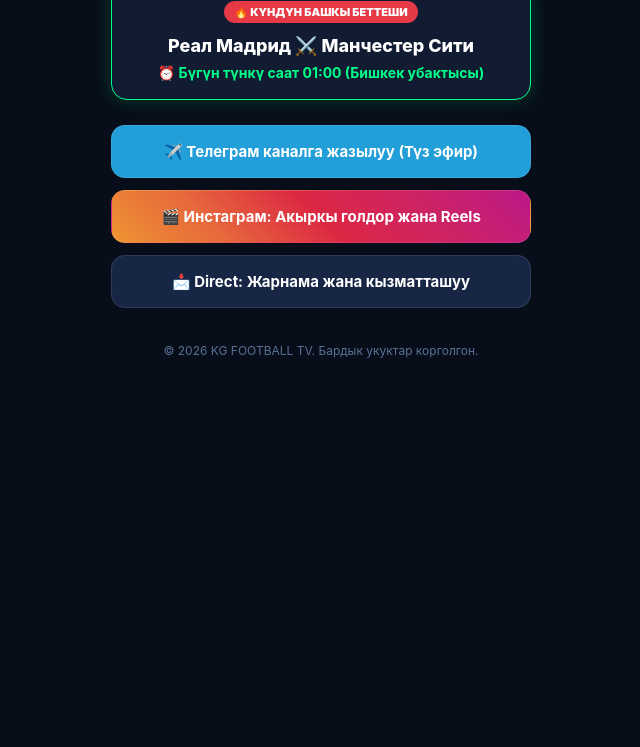
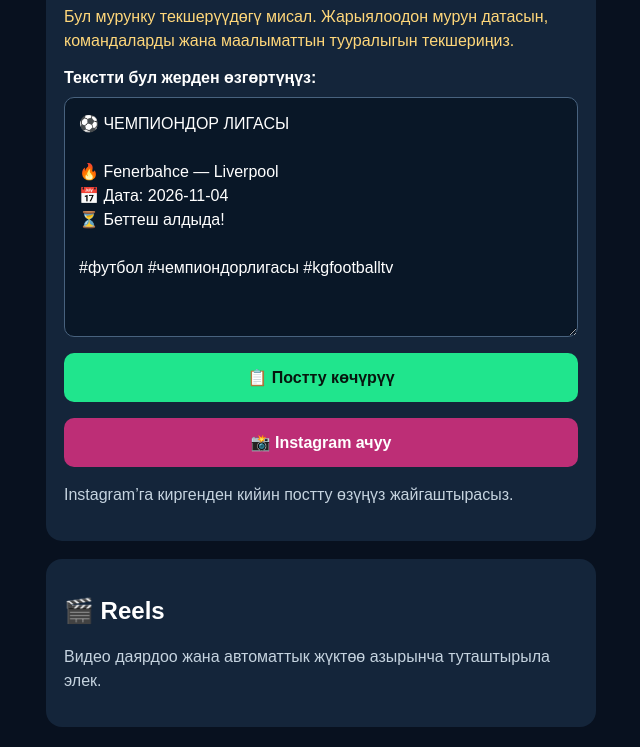
Before and after one commit to sherzat4290-coder/kgfootball, a plain HTML site: page index.html in a window 1280 px wide. Shown: the part 224-971 px from the top of the page, without its empty margins (319-959 px from the left). Before the commit the page ends 800 px from the top, so only its background shows below. Drawn offline with Linux system fonts and the light colour scheme.

Commit message:
Update index.html

```diff
--- a/index.html
+++ b/index.html
@@ -1,60 +1,109 @@
 <!DOCTYPE html>
 <html lang="ky">
 <head>
-    <meta charset="UTF-8">
-    <meta name="viewport" content="width=device-width, initial-scale=1.0">
-    <title>KG Football TV</title>
-    <style>
-        * { margin: 0; padding: 0; box-sizing: border-box; font-family: -apple-system, BlinkMacSystemFont, "Segoe UI", Roboto, sans-serif; }
-        body { background: #070d19; color: #ffffff; min-height: 100vh; display: flex; justify-content: center; padding: 25px 15px 40px; }
-        .box { width: 100%; max-width: 420px; text-align: center; }
-        .logo { font-size: 60px; margin-bottom: 8px; display: inline-block; }
-        h1 { font-size: 24px; font-weight: 800; color: #00ff88; letter-spacing: 0.5px; }
-        .bio { font-size: 14px; color: #9bb3d6; margin-top: 6px; line-height: 1.4; }
+  <meta charset="UTF-8">
+  <meta name="viewport" content="width=device-width, initial-scale=1">
+  <title>KG Football TV — Пост редактору</title>
 
-        .match { background: #111c33; border: 1.5px solid #00ff88; border-radius: 16px; padding: 18px; margin: 25px 0; box-shadow: 0 0 20px rgba(0, 255, 136, 0.2); }
-        .live-tag { background: #e63946; color: white; font-size: 11px; font-weight: 900; padding: 4px 10px; border-radius: 20px; text-transform: uppercase; }
-        .teams { font-size: 18px; font-weight: 800; margin: 15px 0 8px; }
-        .time { font-size: 14px; color: #00ff88; font-weight: 700; }
-
-        .btn { display: flex; align-items: center; justify-content: center; gap: 10px; background: #162644; color: #ffffff; text-decoration: none; padding: 16px; margin: 12px 0; border-radius: 14px; font-size: 15px; font-weight: 700; border: 1px solid rgba(255, 255, 255, 0.1); }
-        .btn:active { background: #00ff88; color: #000; transform: scale(0.98); }
-        .btn.tg { background: #229ED9; }
-        .btn.ig { background: linear-gradient(45deg, #f09433 0%, #e6683c 25%, #dc2743 50%, #cc2366 75%, #bc1888 100%); }
-        .btn.wa { background: #25D366; }
-
-        .footer { margin-top: 35px; font-size: 12px; color: #5a7194; }
-    </style>
+  <style>
+    * { box-sizing: border-box; }
+    body {
+      margin: 0;
+      padding: 20px 15px;
+      background: #08111f;
+      color: white;
+      font-family: Arial, sans-serif;
+    }
+    main { max-width: 550px; margin: auto; }
+    h1 { color: #20e58d; text-align: center; }
+    .card {
+      background: #14253a;
+      border-radius: 16px;
+      padding: 18px;
+      margin-top: 18px;
+    }
+    p { line-height: 1.5; color: #c5d3df; }
+    label { display: block; font-weight: bold; margin-bottom: 10px; }
+    textarea {
+      width: 100%;
+      min-height: 240px;
+      padding: 14px;
+      border: 1px solid #48627e;
+      border-radius: 10px;
+      background: #091727;
+      color: white;
+      font: 16px/1.5 Arial, sans-serif;
+    }
+    button, .link {
+      display: block;
+      width: 100%;
+      padding: 15px;
+      margin-top: 12px;
+      border: 0;
+      border-radius: 10px;
+      font-size: 16px;
+      font-weight: bold;
+      text-align: center;
+      text-decoration: none;
+    }
+    button { background: #20e58d; color: #07150e; }
+    .link { background: #bd2e76; color: white; }
+    #message { color: #20e58d; }
+    .warning { color: #ffd77a; }
+  </style>
 </head>
 <body>
-    <div class="box">
-        <div class="logo">⚽</div>
-        <h1>KG FOOTBALL TV</h1>
-        <p class="bio">Дүйнөлүк жана кыргыз футболунун эң акыркы жаңылыктары, кооз голдор жана түз эфирлер!</p>
+<main>
+  <h1>⚽ KG FOOTBALL TV</h1>
+  <p style="text-align:center">Пост даярдоо жана оңдоо</p>
 
-        <!-- Күндүн оюну -->
-        <div class="match">
-            <span class="live-tag">🔥 КҮНДҮН БАШКЫ БЕТТЕШИ</span>
-            <div class="teams">Реал Мадрид ⚔️ Манчестер Сити</div>
-            <div class="time">⏰ Бүгүн түнкү саат 01:00 (Бишкек убактысы)</div>
-        </div>
+  <div class="card">
+    <h2>📝 Пост редактору</h2>
+    <p class="warning">
+      Бул мурунку текшерүүдөгү мисал. Жарыялоодон мурун
+      датасын, командаларды жана маалыматтын тууралыгын текшериңиз.
+    </p>
 
-        <!-- Туташкан баскычтар -->
-        <a href="https://t.me/kgfootballtv" target="_blank" class="btn tg">
-            ✈️ Телеграм каналга жазылуу (Түз эфир)
-        </a>
+    <label for="post">Текстти бул жерден өзгөртүңүз:</label>
+    <textarea id="post">⚽ ЧЕМПИОНДОР ЛИГАСЫ
 
-        <a href="https://instagram.com/kgfootballtv" target="_blank" class="btn ig">
-            🎬 Инстаграм: Акыркы голдор жана Reels
-        </a>
+🔥 Fenerbahce — Liverpool
+📅 Дата: 2026-11-04
+⏳ Беттеш алдыда!
 
-        <a href="https://ig.me/m/kgfootballtv" target="_blank" class="btn">
-            📩 Direct: Жарнама жана кызматташуу
-        </a>
+#футбол #чемпиондорлигасы #kgfootballtv</textarea>
 
-        <div class="footer">
-            © 2026 KG FOOTBALL TV. Бардык укуктар корголгон.
-        </div>
-    </div>
+    <button id="copy">📋 Постту көчүрүү</button>
+    <p id="message" aria-live="polite"></p>
+
+    <a class="link" href="https://www.instagram.com/">
+      📸 Instagram ачуу
+    </a>
+    <p>Instagram’га киргенден кийин постту өзүңүз жайгаштырасыз.</p>
+  </div>
+
+  <div class="card">
+    <h2>🎬 Reels</h2>
+    <p>Видео даярдоо жана автоматтык жүктөө азырынча туташтырыла элек.</p>
+  </div>
+</main>
+
+<script>
+  const button = document.getElementById("copy");
+  const post = document.getElementById("post");
+  const message = document.getElementById("message");
+
+  button.addEventListener("click", async () => {
+    try {
+      await navigator.clipboard.writeText(post.value);
+      message.textContent = "Пост көчүрүлдү!";
+    } catch (error) {
+      post.focus();
+      post.select();
+      message.textContent =
+        "Текст белгиленди. Телефонуңуздан «Копировать» басыңыз.";
+    }
+  });
+</script>
 </body>
 </html>
```
